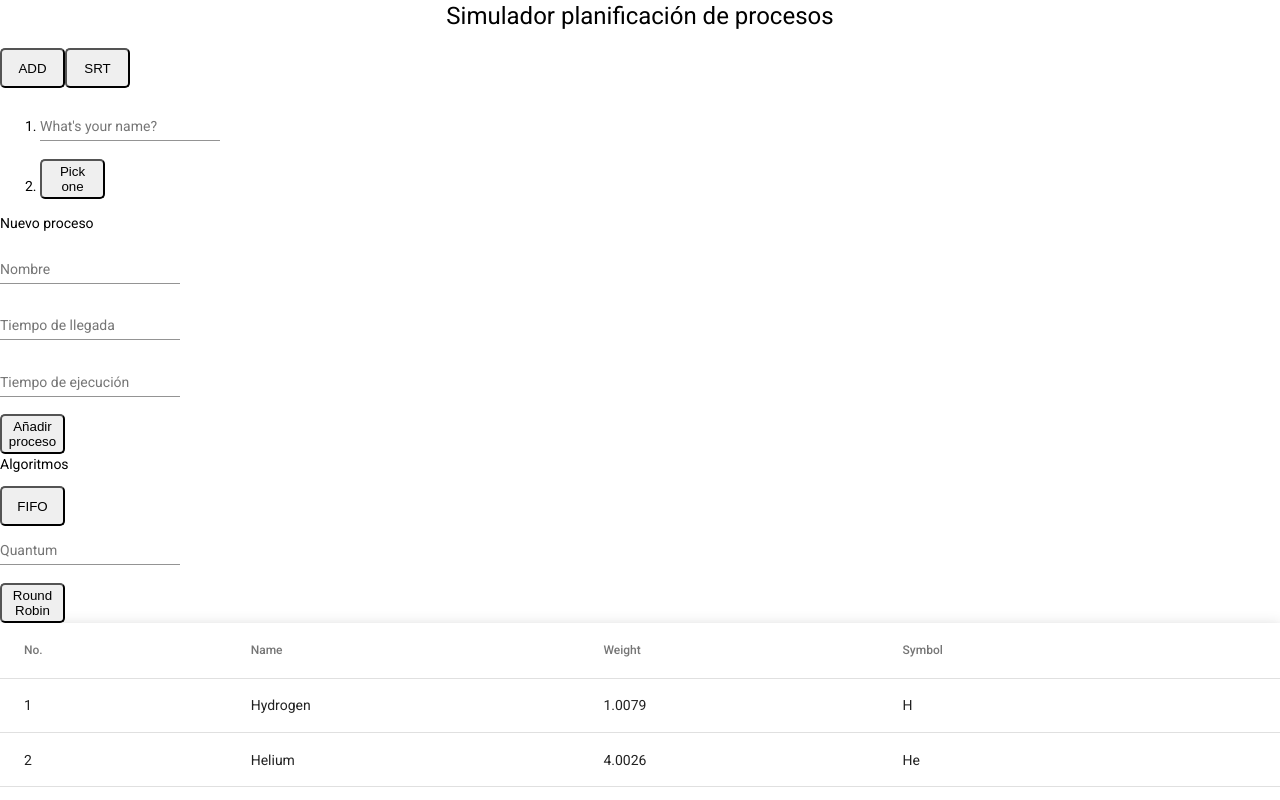
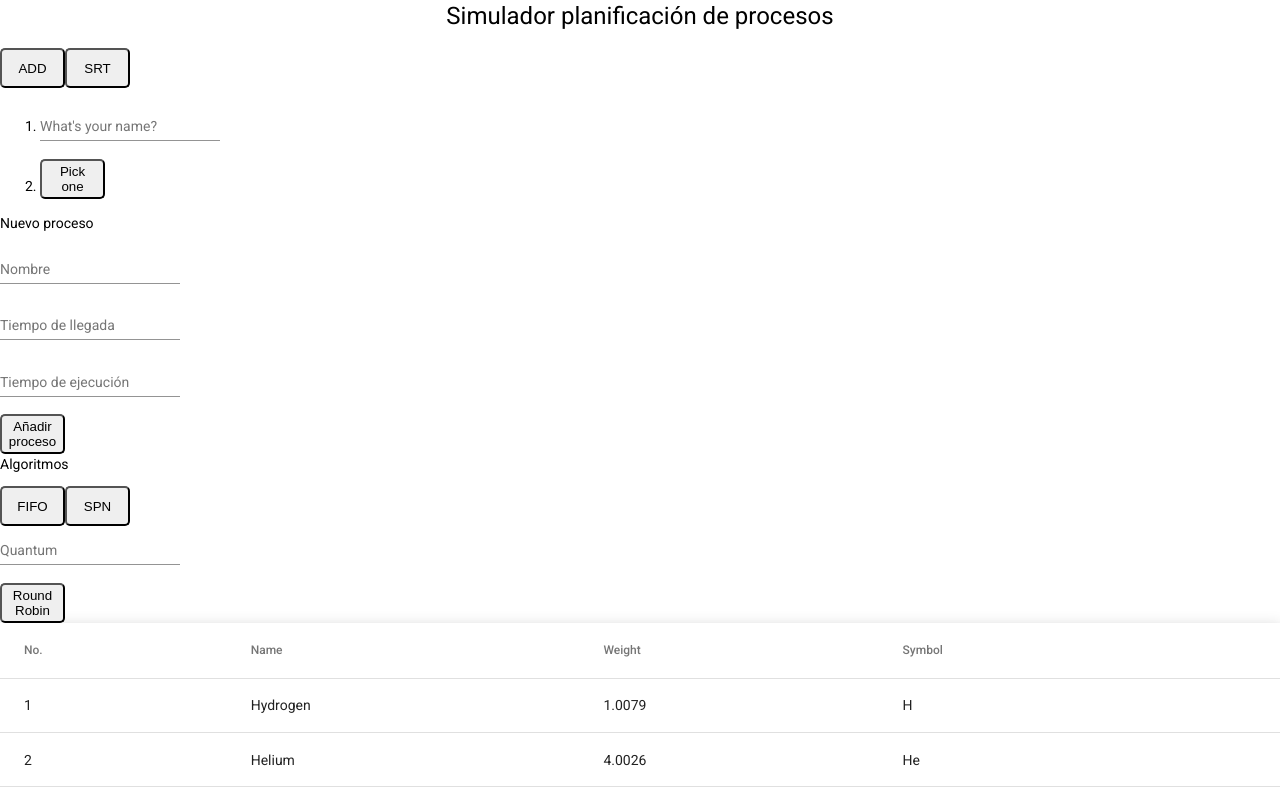
Before and after one commit to augustouguerra/process-simulator, an Angular app: page / in a window 1280 px wide. Shown: the top 800 px of the page. Built offline with nearby package versions, Linux system fonts and the light colour scheme.

Commit message:
Agrego el algoritmo SPN

```diff
--- a/src/app/app.component.html
+++ b/src/app/app.component.html
@@ -41,6 +41,7 @@
 </div>
 <p>Algoritmos</p>
 <button class="btn-primary" (click)="fifo()">FIFO</button>
+<button class="btn-primary" (click)="spn()">SPN</button>
 <div>
   <mat-form-field>
     <mat-label>Quantum</mat-label>
--- a/src/app/app.component.ts
+++ b/src/app/app.component.ts
@@ -187,6 +187,89 @@ export class AppComponent {
       }
     }
   }
+
+  spn(){
+    let time = 0;
+
+    console.log('Ordeno los procesos por tiempo de llegada');
+    let procesosOrdenados = this.processes.sort(function(a,b){
+      var arrivalTimeA = a.arrivalTime, arrivalTimeB = b.arrivalTime
+      if (arrivalTimeA < arrivalTimeB) return -1;
+      if (arrivalTimeA > arrivalTimeB) return 1;
+      return 0;
+    });
+    console.log(procesosOrdenados);
+
+    let continuarAlgoritmo = true;
+    let procesoActual = null;
+    let processRemainingTime;
+
+    while(continuarAlgoritmo){
+
+      if(procesoActual == null){
+        procesoActual = procesosOrdenados[0];
+        procesoActual['startTime'] = time;
+        procesoActual['endingTime'] = null;
+        procesoActual['stayTime'] = null;
+        processRemainingTime = procesoActual.executeTime;
+      }
+
+      time = time + 1;
+      console.log("Time: " + time);
+
+      processRemainingTime = processRemainingTime - 1;
+      console.log("Remaining time: " + processRemainingTime);
+
+      console.log("Evaluo si el proceso finalizó");
+        if(processRemainingTime === 0){
+          console.log("Elimino el proceso");
+          procesosOrdenados.shift();
+          console.log(procesosOrdenados);
+          console.log("Agrego el proceso a la lista de finalizados");
+          this.finishedProcesses.push({name: procesoActual.name, arrivalTime: procesoActual.arrivalTime, executeTime: procesoActual.executeTime, startTime: procesoActual.startTime, endingTime: time, stayTime: time - procesoActual.arrivalTime});
+          console.log(this.finishedProcesses);
+          procesoActual = null;
+          console.log("Evaluo si no hay más procesos");
+          if(procesosOrdenados.length === 0){
+            console.log("Finalizo el algoritmo");
+            continuarAlgoritmo = false;
+          } else {
+            console.log("Ordeno la cola de procesos");
+            let procesosEnCola = [];
+            let procesosSinLlegar = [];
+            procesosOrdenados.forEach((proceso)=>{
+              if(proceso.arrivalTime <= time){
+                procesosEnCola.push(proceso);
+              } else {
+                procesosSinLlegar.push(proceso);
+              }
+            });
+            console.log(procesosEnCola);
+            console.log(procesosSinLlegar);
+            let procesosEnColaOrdenados = procesosEnCola.sort(function(a,b){
+              var executeTimeA = a.executeTime, executeTimeB = b.executeTime
+              if (executeTimeA < executeTimeB) return -1;
+              if (executeTimeA > executeTimeB) return 1;
+              return 0;
+            });
+            procesosOrdenados = [];
+            procesosEnColaOrdenados.forEach((proceso)=>{
+              procesosOrdenados.push(proceso);
+            });
+            procesosSinLlegar.forEach((proceso)=>{
+              procesosOrdenados.push(proceso);
+            });
+            console.log(procesosOrdenados);
+          }
+        }
+
+
+    }
+
+
+
+  }
+
   srtAlgArray = [
 
     {
```
